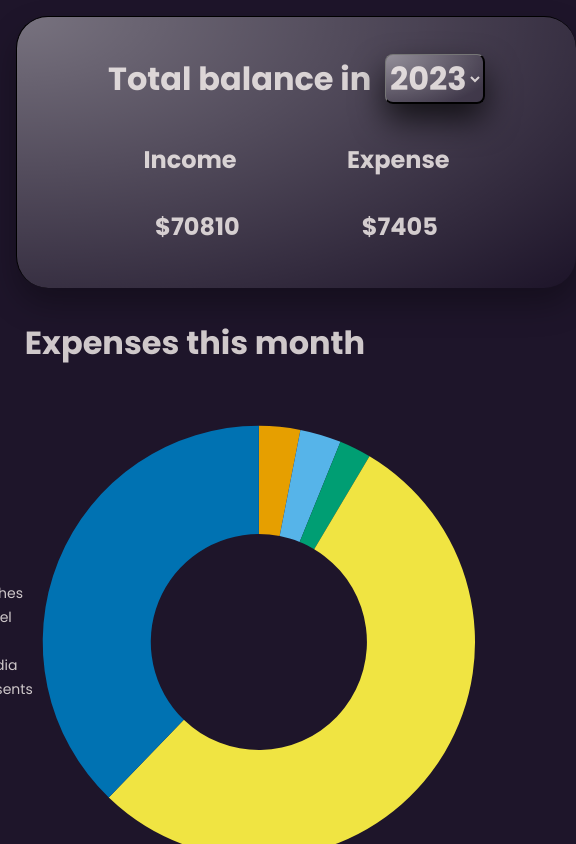
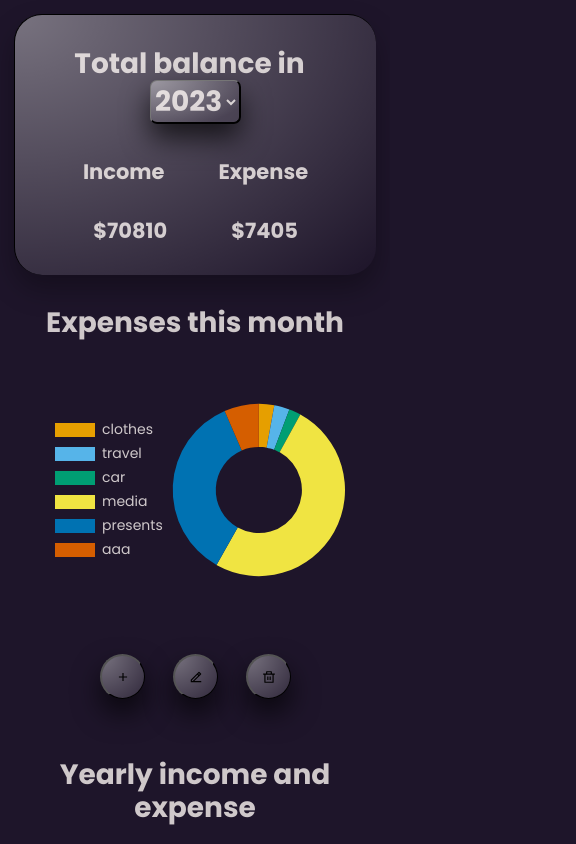
Before and after one commit to HMagda/budget-app, a React (Create React App) app: page / in a window 390 px wide. Shown: the top 844 px of the page, 576 px wide, since content can reach past the window. Built offline with nearby package versions, Linux system fonts and the light colour scheme; data requests are answered from the project's data file.

Commit message:
Added styles for mobile devices

```diff
--- a/db/db.json
+++ b/db/db.json
@@ -24,6 +24,11 @@
       "cost": 5445,
       "category": "presents",
       "id": 10
+    },
+    {
+      "cost": 1000.99,
+      "category": "aaa",
+      "id": 11
     }
   ],
   "monthly-income": [
--- a/src/Components/ChartForm/ChartForm.modules.scss
+++ b/src/Components/ChartForm/ChartForm.modules.scss
@@ -22,6 +22,10 @@
       font-family: $font-family;
     }
 
+    input::placeholder {
+      color: rgba($color-dark, 0.5);
+    }
+
     button {
       background: $color-light;
       padding: 0.5rem;
--- a/src/Components/ChartForm/ChartForm.tsx
+++ b/src/Components/ChartForm/ChartForm.tsx
@@ -4,9 +4,9 @@ import './ChartForm.modules.scss';
 
 type ChartFormProps = {
   actionHandler: (e: React.FormEvent<HTMLFormElement>) => void;
-  setCost: React.Dispatch<React.SetStateAction<number | string>>;
+  setCost: React.Dispatch<React.SetStateAction<number | null>>;
   header: string;
-  cost: number | string;
+  cost: number | null;
   children: ReactNode;
 };
 
@@ -27,8 +27,10 @@ const ChartForm: React.FC<ChartFormProps> = ({
           id='cost'
           required
           min='1'
-          value={cost}
-          onChange={(e) => setCost(e.target.valueAsNumber)}
+          step='0.01'
+          value={cost || ''}
+          onChange={(e) => setCost(parseFloat(e.target.value))}
+          placeholder="e.g. 10.99"
         ></input>
         <label htmlFor='category'>Category:</label>
         {children}
--- a/src/Components/DoughnutChart/DoughnutChart.modules.scss
+++ b/src/Components/DoughnutChart/DoughnutChart.modules.scss
@@ -12,6 +12,11 @@
 
     h1 {
       margin-bottom: 0;
+    }
+
+    @media only screen and (max-width: 768px) {
+      min-width: auto;
+      min-height: auto;
     }
   }
 
--- a/src/Components/DoughnutChart/DoughnutChart.tsx
+++ b/src/Components/DoughnutChart/DoughnutChart.tsx
@@ -47,7 +47,7 @@ const DoughnutChart: React.FC<DoughnutChartProps> = ({
   setRawDoughnutChartData,
   setFormattedDoughnutChartData,
 }) => {
-  const [cost, setCost] = useState<number | string>('');
+  const [cost, setCost] = useState<number | null>(null);
   const [category, setCategory] = useState<string>('');
   const [addedElementId, setAddedElementId] = useState<string>('');
 
@@ -74,7 +74,7 @@ const DoughnutChart: React.FC<DoughnutChartProps> = ({
   }
 
   const resetForm = () => {
-    setCost('');
+    setCost(null);
     setCategory('');
   };
 
@@ -91,7 +91,7 @@ const DoughnutChart: React.FC<DoughnutChartProps> = ({
   const handleCategorySubmit = async (e: React.FormEvent<HTMLFormElement>) => {
     e.preventDefault();
 
-    const newElement = {cost, category};
+    const newElement = {cost: cost ? parseFloat(cost.toFixed(2)) : 0, category};
 
     const response = await fetch('http://localhost:5000/categorized-expense', {
       method: 'POST',
@@ -118,7 +118,6 @@ const DoughnutChart: React.FC<DoughnutChartProps> = ({
 
     resetForm();
     setShowAddForm(false);
-
     setAddedElementId(newId);
   };
 
--- a/src/Components/LineChart/LineChart.modules.scss
+++ b/src/Components/LineChart/LineChart.modules.scss
@@ -10,6 +10,11 @@
     margin: 1rem;
     min-width: 35rem;
     min-height: 35rem;
+
+    @media only screen and (max-width: 768px) {
+      min-width: auto;
+      min-height: auto;
+    }
   }
 
   .year-btns-container {
--- a/src/Components/SummaryCard/SummaryCard.modules.scss
+++ b/src/Components/SummaryCard/SummaryCard.modules.scss
@@ -64,4 +64,9 @@
     display: flex;
     justify-content: space-evenly;
   }
+
+  @media only screen and (max-width: 768px) {
+    width: auto;
+    height: auto;
+  }
 }
--- a/src/styles/global.scss
+++ b/src/styles/global.scss
@@ -4,6 +4,16 @@
 *::before,
 *::after {
   box-sizing: border-box;
+}
+
+html {
+  font-size: 16px;
+}
+
+@media only screen and (max-width: 768px) {
+  html {
+    font-size: 14px;
+  }
 }
 
 h1,
--- a/src/styles/settings.scss
+++ b/src/styles/settings.scss
@@ -8,24 +8,6 @@ $color-warning: #f1bc2a;
 $color-error: #db222a;
 $color-important: #08b2e3;
 
-@mixin respond-large {
-  @media (max-width: 1024px) {
-    @content;
-  }
-}
-
-@mixin respond-medium {
-  @media (max-width: 1023px) and (min-width: 768px) {
-    @content;
-  }
-}
-
-@mixin respond-small {
-  @media (max-width: 767px) {
-    @content;
-  }
-}
-
 @mixin transition {
   transition: 0.5s cubic-bezier(0, 0, 0, 1);
 }
```
